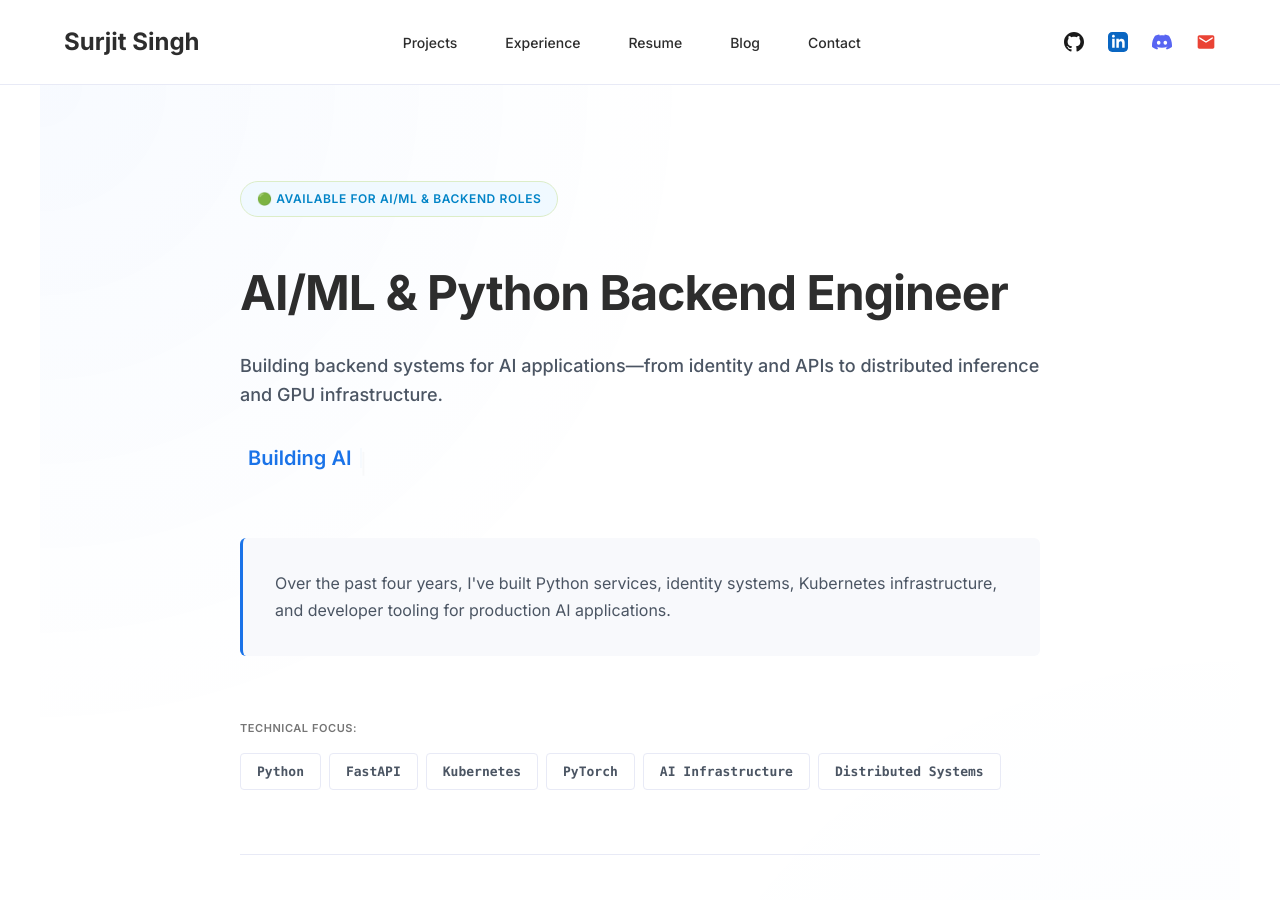
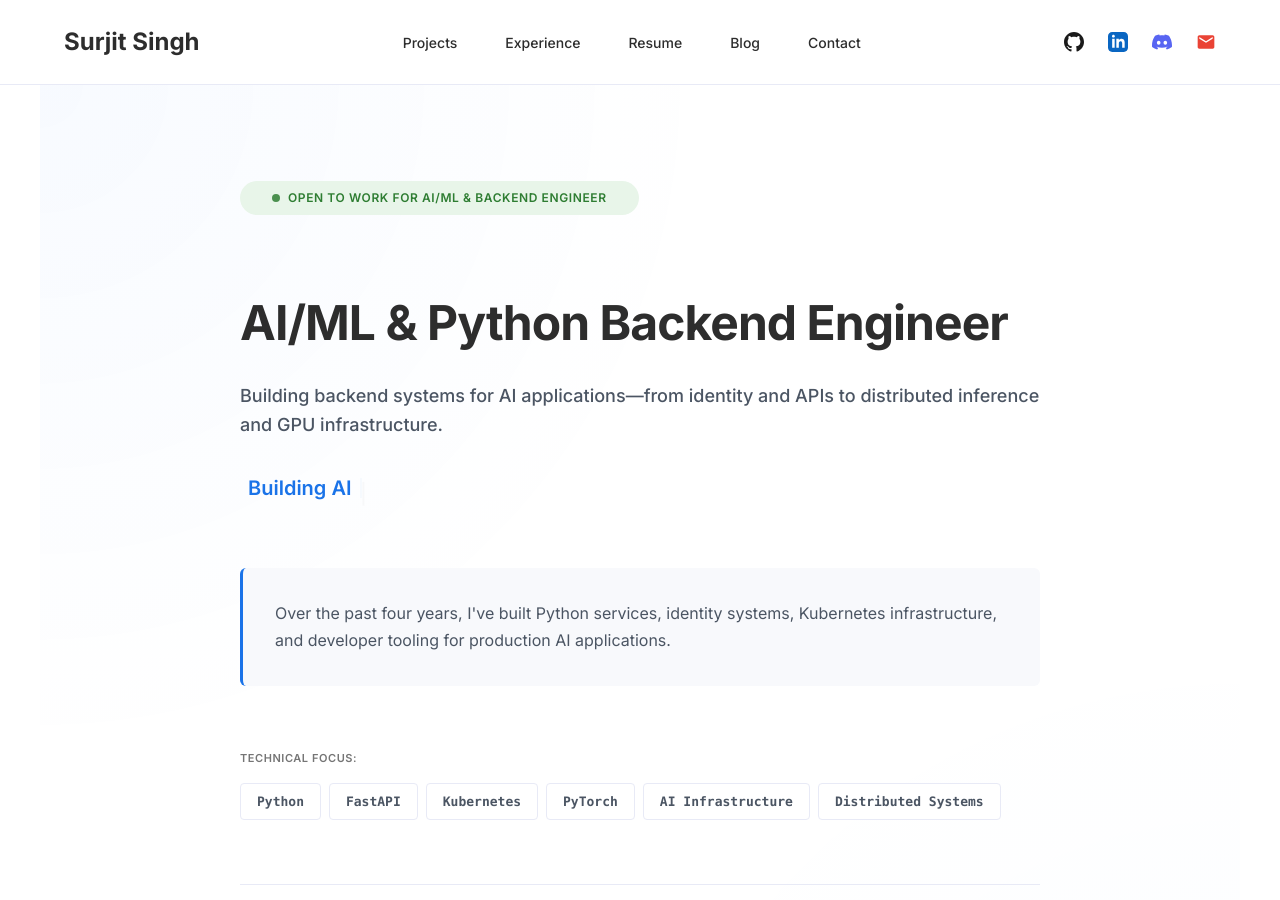
Before and after one commit to surjit7/surjit7.github.io, a Jekyll site: the page built from index.md, in a window 1280 px wide and 900 px high. Built offline with Jekyll 4.4.1, drawn with Linux system fonts in a browser that asks for light colours.

Commit message:
hero open to work udpate

```diff
--- a/_includes/hero.html
+++ b/_includes/hero.html
@@ -4,7 +4,10 @@
   <div class="container">
     <div class="hero-content">
       <div class="hero-meta">
-        <span class="hero-badge">🟢 Available for AI/ML & Backend Roles</span>
+        <div class="availability-badge">
+          <span class="badge-dot"></span>
+          <span class="badge-text">Open to Work for AI/ML & Backend Engineer</span>
+        </div>
       </div>
 
       <h1 class="hero-title">AI/ML & Python Backend Engineer</h1>
```
